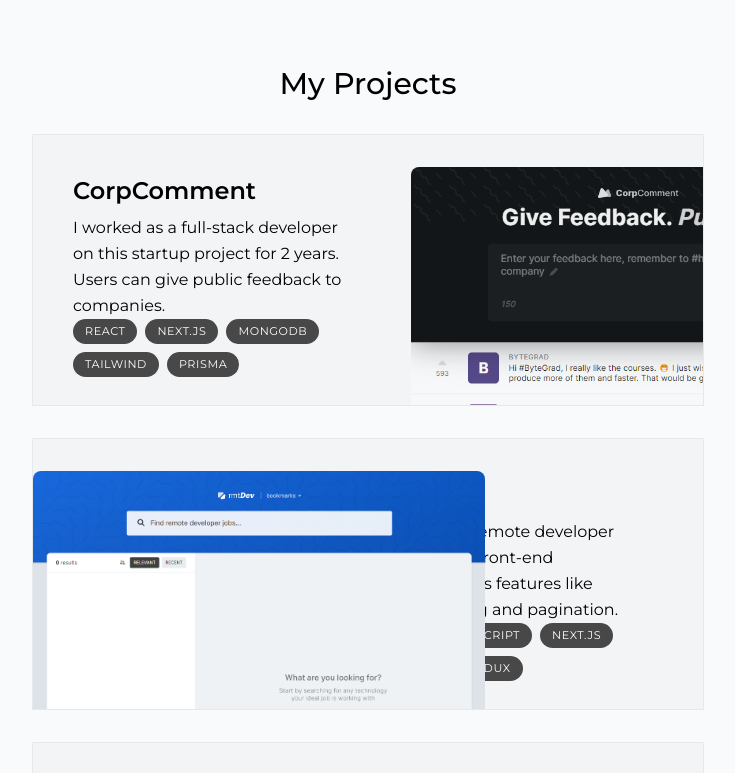
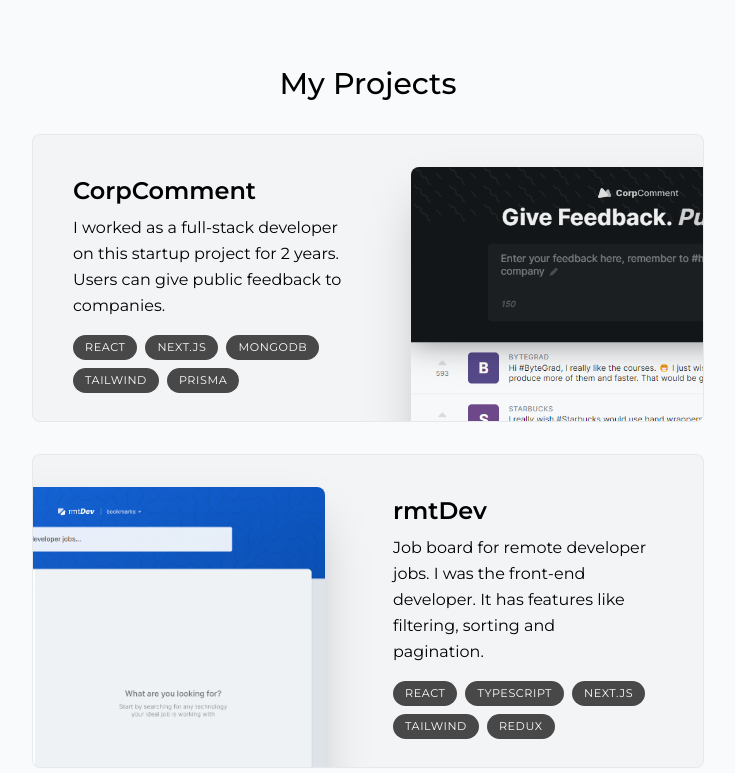
Before and after one commit to SebaSanchezI/portfolio, a Next.js app: page / in a window 1280 px wide. Shown: the part 1240-2013 px from the top of the page, without its empty margins (272-1007 px from the left). Built offline with nearby package versions, Linux system fonts and the light colour scheme.

Commit message:
Create project component

```diff
--- /dev/null
+++ b/components/project.tsx
@@ -0,0 +1,63 @@
+"use client";
+import React, { useRef } from "react";
+import { projectsData } from "@/lib/data";
+import Image from "next/image";
+import { motion, useTransform } from "framer-motion";
+import { useScroll } from "framer-motion";
+
+type ProjectProps = (typeof projectsData)[number];
+
+export function Project({ title, description, tags, imageUrl }: ProjectProps) {
+  const ref = useRef<HTMLDivElement>(null);
+  const { scrollYProgress } = useScroll({
+    target: ref,
+    offset: ["0 1", "1.33 1"],
+  });
+  const scaleProgress = useTransform(scrollYProgress, [0, 1], [0.8, 1]);
+  const opacityProgress = useTransform(scrollYProgress, [0, 1], [0.6, 1]);
+  return (
+    <motion.div
+      ref={ref}
+      style={{
+        scale: scaleProgress,
+        opacity: opacityProgress,
+      }}
+      className="group mb-3 sm:mb-8 last:mb-0"
+    >
+      <section className="bg-gray-100 max-w-[42rem] rounded-lg border border-black/5 overflow-hidden relative sm:pr-8 dm:h-[20rem] sm:mb-8 last:mb-0 group-even:pl-8 hover:bg-gray-200">
+        <div className="pt-4 pb-7 px-5 sm:pl-10 sm:pr-2 sm:pt-10 sm:max-w-[50%] flex flex-col h-full group-even:ml-[18rem]">
+          <h3 className="text-2xl font-semibold">{title}</h3>
+          <p className="mt-2 leading-relaxed">{description}</p>
+          <ul className="flex flex-wrap mt-auto gap-2 sm:mt-4">
+            {tags.map((tag, idx) => (
+              <li
+                key={idx}
+                className="bg-black/[0.7] px-3 py-1 text-[0.7rem] uppercase tracking-wider text-white rounded-full"
+              >
+                {tag}
+              </li>
+            ))}
+          </ul>
+        </div>
+
+        <Image
+          src={imageUrl}
+          alt={title}
+          quality={95}
+          className="absolute hidden sm:block top-8 -right-40 w-[28.25rem] rounded-t-lg shadow-2xl
+          transition
+          group-hover:scale-[1.04]
+          group-hover:-translate-x-3
+          group-hover:translate-y-3
+          group-hover:-rotate-2
+
+          group-even:group-hover:translate-x-3
+          group-even:group-hover:translate-y-3
+          group-even:group-hover:rotate-2
+
+          group-even:right-[initial] group-even:-left-40"
+        />
+      </section>
+    </motion.div>
+  );
+}
--- a/components/projects.tsx
+++ b/components/projects.tsx
@@ -1,57 +1,21 @@
-import React from 'react'
-import { SectionHeading } from './sectionHeading'
-import { projectsData } from '@/lib/data'
-import Image from 'next/image'
+import React from "react";
+import { SectionHeading } from "./sectionHeading";
+import { Project } from "./project";
+import { projectsData } from "@/lib/data";
 
-type Props = {}
+type Props = {};
 
 export function Projects({}: Props) {
   return (
     <section>
       <SectionHeading>My Projects</SectionHeading>
       <div>
-          {
-            projectsData.map((project, idx) => (
+        {projectsData.map((project, idx) => (
           <React.Fragment key={idx}>
             <Project {...project} />
           </React.Fragment>
-            ))
-          }
+        ))}
       </div>
     </section>
-  )
+  );
 }
-
-type ProjectProps = typeof projectsData[number]
-
-function Project ({ title, description, tags, imageUrl}: ProjectProps) {
-  return (
-  <section
-    className='group bg-gray-100 max-w-[42rem] border border-black/5 overflow-hidden relative sm:pr-8 dm:h-[20rem] sm:mb-8 last:mb-0 event:pl-8'
-  >
-    <div className='pt-4 pb-7 px-5 sm:pl-10 sm:pr-2 sm:pt-10 sm:max-w-[50%] flex flex-col h-full group-even:ml-[18rem]'>
-      <h3 className='text-2xl font-semibold'>{title}</h3>
-      <p className='mt-2 leading-relaxed'>{description}</p>
-      <ul className='flex flex-wrap mt-4 gap-2 sm:mt-auto'>
-        {
-          tags.map((tag, idx) => (
-            <li
-              key={idx}
-              className='bg-black/[0.7] px-3 py-1 text-[0.7rem] uppercase tracking-wider text-white rounded-full'
-            >
-              {tag}
-            </li>
-          ))
-        }
-      </ul>
-    </div>
-
-    <Image
-      src={imageUrl}
-      alt={title}
-      quality={95}
-      className='absolute top-8 -right-40 w-[28.25rem] rounded-t-lg group-even:right-[initial] group-event:-left-40'
-    />
-  </section>
-  )
-}
```
Also changed, not shown: components/index.ts (+7 -6 lines). Lines whose indentation alone changed are shown as unchanged.
